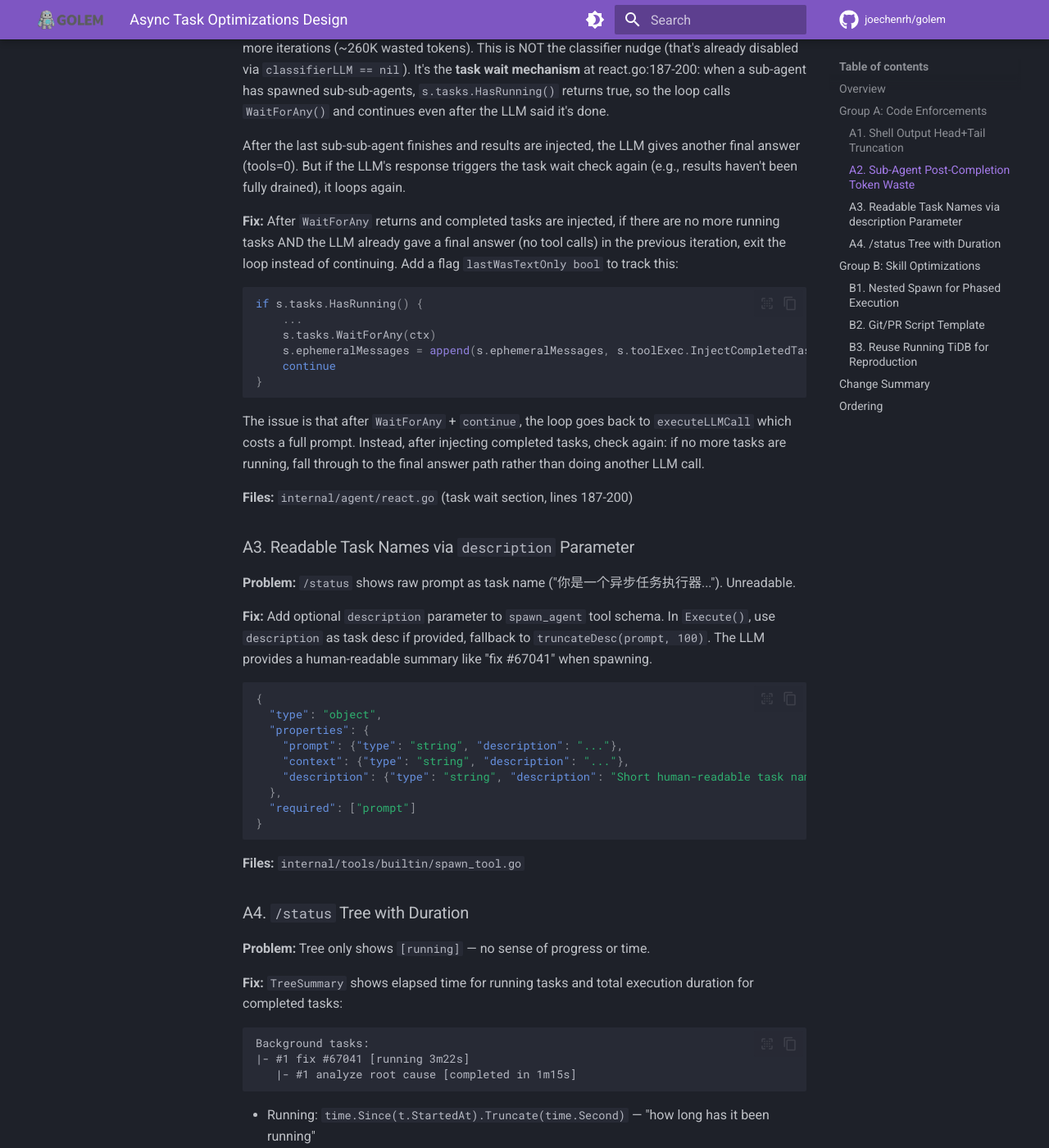
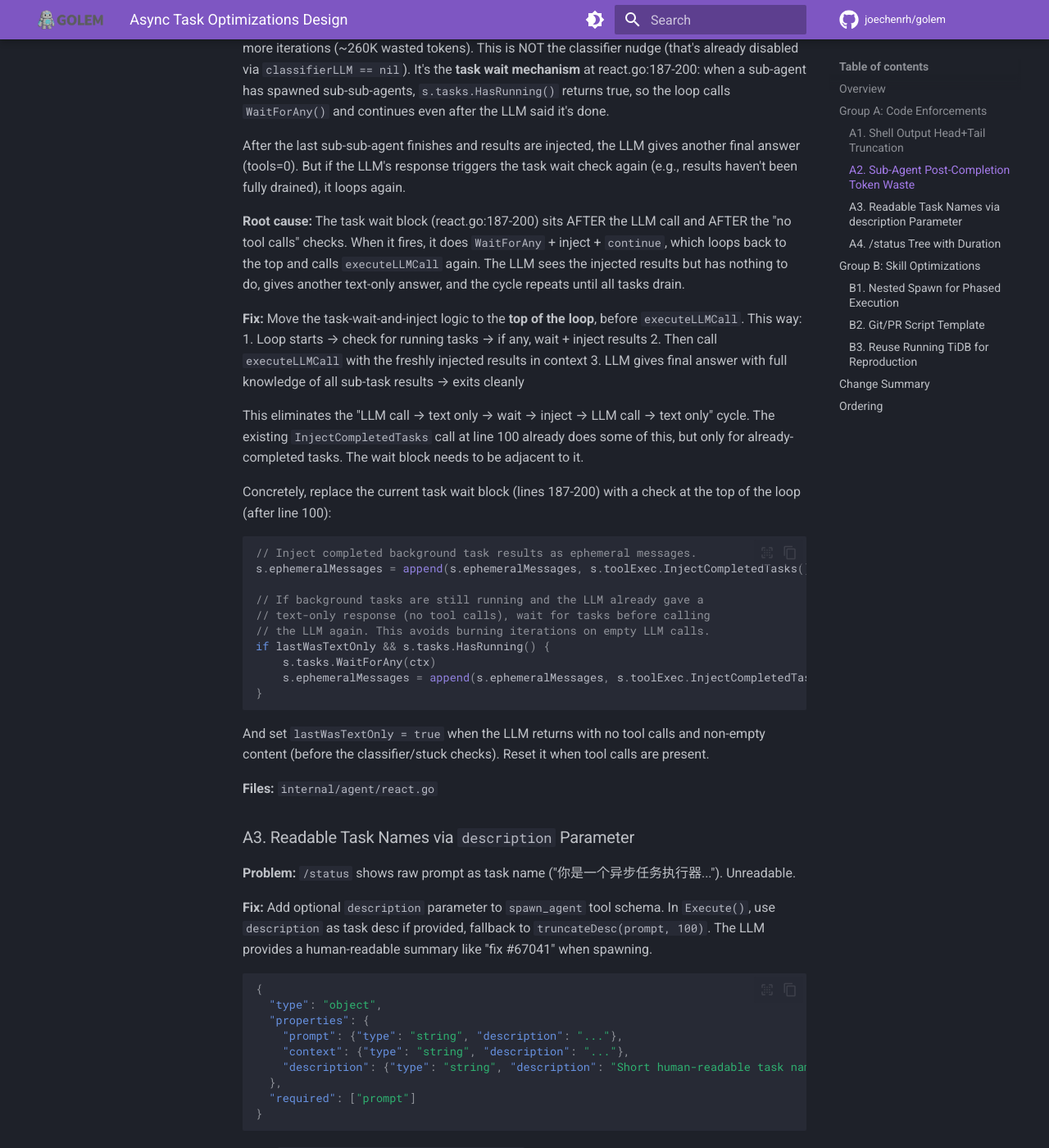
Before and after one commit to joechenrh/golem, an MkDocs documentation site: the page built from docs/superpowers/specs/2026-03-18-async-task-optimizations-design.md, in a window 1280 px wide and 1400 px high, scrolled down 812 px. Shown: the whole window at 82% size. Built offline with MkDocs 1.6.1 and Material for MkDocs 9.7.7, drawn with Linux system fonts in a browser that asks for light colours; comment, search, counter and statistics services are not loaded.

Commit message:
docs: refine A2 fix — move task wait to loop top, not post-hoc check
Move wait-and-inject before executeLLMCall so the LLM gets sub-task
results on the first call, eliminating the empty LLM call cycle.

Co-Authored-By: Claude Opus 4.6 (1M context) <noreply@anthropic.com>

````diff
--- a/docs/superpowers/specs/2026-03-18-async-task-optimizations-design.md
+++ b/docs/superpowers/specs/2026-03-18-async-task-optimizations-design.md
@@ -20,20 +20,33 @@ Optimize the async task system based on observed issues from real fix-pr executi
 
 After the last sub-sub-agent finishes and results are injected, the LLM gives another final answer (tools=0). But if the LLM's response triggers the task wait check again (e.g., results haven't been fully drained), it loops again.
 
-**Fix:** After `WaitForAny` returns and completed tasks are injected, if there are no more running tasks AND the LLM already gave a final answer (no tool calls) in the previous iteration, exit the loop instead of continuing. Add a flag `lastWasTextOnly bool` to track this:
+**Root cause:** The task wait block (react.go:187-200) sits AFTER the LLM call and AFTER the "no tool calls" checks. When it fires, it does `WaitForAny` + inject + `continue`, which loops back to the top and calls `executeLLMCall` again. The LLM sees the injected results but has nothing to do, gives another text-only answer, and the cycle repeats until all tasks drain.
+
+**Fix:** Move the task-wait-and-inject logic to the **top of the loop**, before `executeLLMCall`. This way:
+1. Loop starts → check for running tasks → if any, wait + inject results
+2. Then call `executeLLMCall` with the freshly injected results in context
+3. LLM gives final answer with full knowledge of all sub-task results → exits cleanly
+
+This eliminates the "LLM call → text only → wait → inject → LLM call → text only" cycle. The existing `InjectCompletedTasks` call at line 100 already does some of this, but only for already-completed tasks. The wait block needs to be adjacent to it.
+
+Concretely, replace the current task wait block (lines 187-200) with a check at the top of the loop (after line 100):
 
 ```go
-if s.tasks.HasRunning() {
-    ...
+// Inject completed background task results as ephemeral messages.
+s.ephemeralMessages = append(s.ephemeralMessages, s.toolExec.InjectCompletedTasks()...)
+
+// If background tasks are still running and the LLM already gave a
+// text-only response (no tool calls), wait for tasks before calling
+// the LLM again. This avoids burning iterations on empty LLM calls.
+if lastWasTextOnly && s.tasks.HasRunning() {
     s.tasks.WaitForAny(ctx)
     s.ephemeralMessages = append(s.ephemeralMessages, s.toolExec.InjectCompletedTasks()...)
-    continue
 }
 ```
 
-The issue is that after `WaitForAny` + `continue`, the loop goes back to `executeLLMCall` which costs a full prompt. Instead, after injecting completed tasks, check again: if no more tasks are running, fall through to the final answer path rather than doing another LLM call.
+And set `lastWasTextOnly = true` when the LLM returns with no tool calls and non-empty content (before the classifier/stuck checks). Reset it when tool calls are present.
 
-**Files:** `internal/agent/react.go` (task wait section, lines 187-200)
+**Files:** `internal/agent/react.go`
 
 ### A3. Readable Task Names via `description` Parameter
 
````
